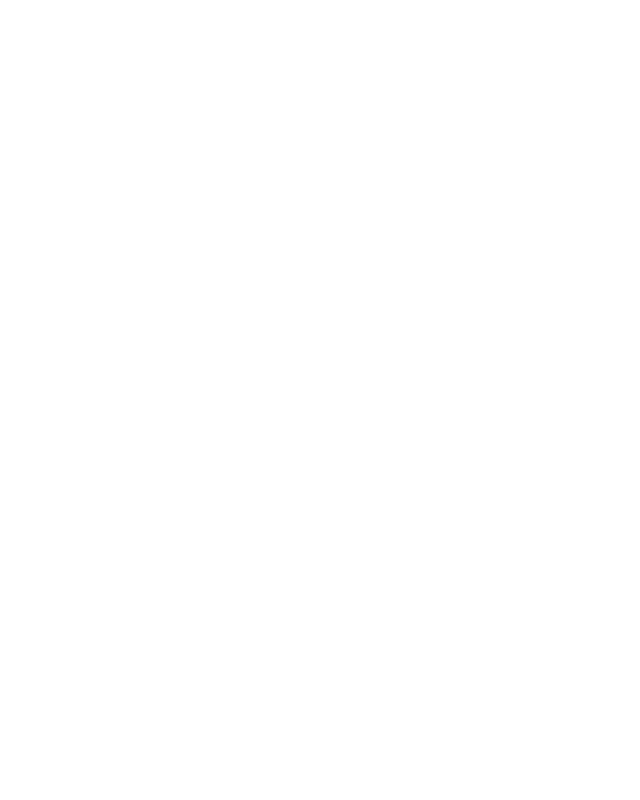
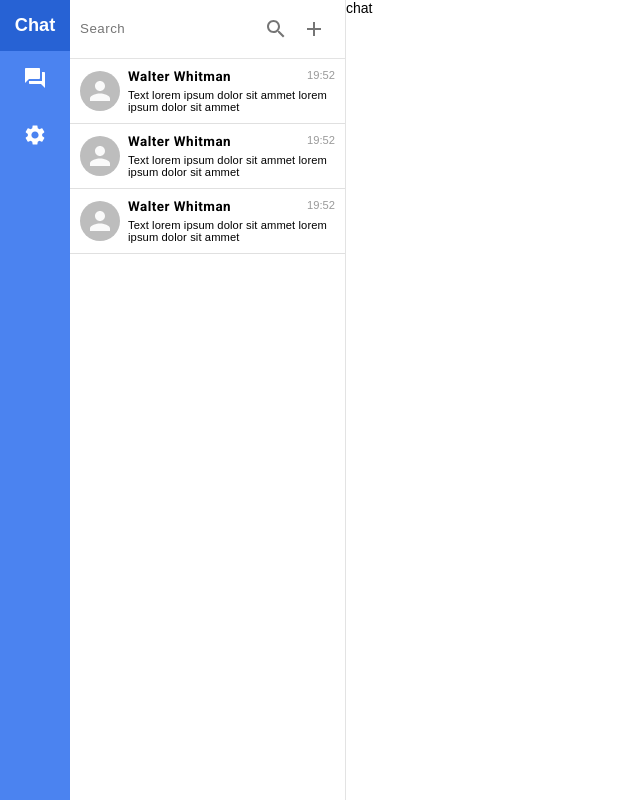
Before and after one commit to alex-borovikov/chat, a React (Create React App) app in the folder client/: page /api/user/chat in a window 1280 px wide. Shown: the whole page, without its empty margins (0-640 px from the left). Built offline with nearby package versions, Linux system fonts and the light colour scheme.

Commit message:
start build chat page || build aside with navigation || build search section || build messages section

```diff
--- a/client/public/index.html
+++ b/client/public/index.html
@@ -5,6 +5,8 @@
     <meta name="viewport" content="width=device-width, initial-scale=1" />
     <meta name="theme-color" content="#000000" />
 
+    <link rel="preconnect" href="https://fonts.gstatic.com">
+    <link href="https://fonts.googleapis.com/css2?family=Roboto:wght@700&display=swap" rel="stylesheet">
     <link rel="stylesheet" href="https://fonts.googleapis.com/css?family=Roboto:300,400,500,700&display=swap" />
     <link rel="stylesheet" href="https://fonts.googleapis.com/css?family=Roboto:300,400,500,700&display=swap" />
 
--- /dev/null
+++ b/client/src/UserApi/Chat/Chat.jsx
@@ -0,0 +1,41 @@
+import React from 'react';
+import {Box, Divider, makeStyles} from "@material-ui/core";
+import SearchIcon from '@material-ui/icons/Search';
+import AddIcon from '@material-ui/icons/Add';
+import {IconButton} from "@material-ui/core";
+import useStyles from "./Chat.styles";
+import Dialogs from "./Dialogs/Dialogs";
+import clsx from "clsx";
+
+
+
+
+const Chat = () => {
+    const classes = useStyles()
+    return (
+        <Box display={'flex'} className={classes.root}>
+            <aside className={classes.sidebar}>
+                <div className={clsx(classes.search, classes.padding)}>
+                    <input type='text' className={classes.input} placeholder={'Search'} />
+                    <IconButton>
+                        <SearchIcon />
+                    </IconButton>
+                    <IconButton>
+                        <AddIcon />
+                    </IconButton>
+                </div>
+                <div className='dialogs'>
+                    <Dialogs />
+                    <Divider />
+                    <Dialogs />
+                    <Divider />
+                    <Dialogs />
+                    <Divider />
+                </div>
+            </aside>
+            <div>chat</div>
+        </Box>
+    );
+};
+
+export default Chat;
--- /dev/null
+++ b/client/src/UserApi/Chat/Chat.styles.js
@@ -0,0 +1,27 @@
+import {makeStyles} from "@material-ui/core";
+
+const useStyles = makeStyles(theme => ({
+    root: {
+        '& .MuiIconButton-root': {
+            padding: '7px'
+        },
+        maxWidth: '100%'
+    },
+    sidebar: {
+        borderRight: '1px solid #e3e3e3',
+
+    },
+    search: {
+        borderBottom: '1px solid #e3e3e3',
+    },
+    input: {
+        border: 'none',
+        outline: 'none',
+        letterSpacing: '.5px'
+    },
+    padding: {
+        padding: '10px'
+    }
+}))
+
+export default useStyles;
--- /dev/null
+++ b/client/src/UserApi/Chat/Dialogs/Dialogs.jsx
@@ -0,0 +1,59 @@
+import React from 'react';
+import {Avatar, makeStyles} from "@material-ui/core";
+import style from '../Chat.styles'
+import clsx from "clsx";
+
+
+const useStyles = makeStyles(theme => ({
+    root: {
+        display: 'flex',
+        alignItems: 'center',
+        transition: 'background .3s ease',
+        '&:hover': {
+            background: '#ECF8FF',
+            cursor: 'pointer'
+        }
+    },
+    dialog: {
+        marginLeft: '8px',
+        width: '100%'
+    },
+    header: {
+        display: 'flex',
+        justifyContent: "space-between"
+    },
+    shortMessage: {
+        fontSize: '.8em',
+        marginTop: '5px',
+        letterSpacing: '.1px'
+    },
+    name: {
+        fontSize: '.96em',
+        fontWeight: 700,
+        letterSpacing: '.5px',
+        fontFamily: 'Roboto'
+    },
+    time: {
+        fontSize: '.8em',
+        opacity: '.4'
+    }
+}))
+
+const Dialogs = () => {
+    const classes = useStyles();
+    const classesStyles = style();
+    return (
+        <div className={clsx(classes.root, classesStyles.padding)}>
+            <Avatar />
+            <div className={classes.dialog}>
+                <div className={classes.header}>
+                    <p className={classes.name}>Walter Whitman</p>
+                    <p className={classes.time}>19:52</p>
+                </div>
+                <p className={classes.shortMessage}>Text lorem ipsum dolor sit ammet lorem ipsum dolor sit ammet</p>
+            </div>
+        </div>
+    );
+};
+
+export default Dialogs;
--- /dev/null
+++ b/client/src/UserApi/Navbar/Navbar.jsx
@@ -0,0 +1,62 @@
+import React from 'react';
+import {makeStyles} from "@material-ui/core";
+import ForumIcon from '@material-ui/icons/Forum';
+import SettingsIcon from '@material-ui/icons/Settings';
+import {NavLink} from "react-router-dom";
+
+const useStyles = makeStyles(theme => ({
+    root: {
+        background: '#4B83F0',
+    },
+    header: {
+        background: '#2762D4',
+        '& a': {
+            display: 'inline-block',
+            width: '100%',
+            fontWeight: 800,
+            fontSize: '1.3em',
+            textAlign: 'center',
+            padding: '15px 0',
+            color: '#fff',
+        }
+    },
+    icon: {
+        color: '#fff'
+    },
+    routerElement: {
+        textAlign: 'center',
+        padding: '15px 0',
+        transition: 'background .3s ease',
+        '&:hover': {
+            background: '#62D862'
+        }
+    }
+}))
+
+const Navbar = () => {
+    const classes = useStyles()
+    return (
+        <div className={classes.root}>
+            <div className={classes.header}>
+                <NavLink to="/api/user/chat">Chat</NavLink>
+            </div>
+            <div className={classes.nav}>
+                <nav>
+                    <NavLink to='/api/user/chat'>
+                        <div className={classes.routerElement}>
+                            <ForumIcon className={classes.icon} />
+                        </div>
+                    </NavLink>
+                    <NavLink to='/api/user/settings'>
+                        <div className={classes.routerElement}>
+                            <SettingsIcon className={classes.icon} />
+                        </div>
+                    </NavLink>
+                </nav>
+            </div>
+            <div></div>
+        </div>
+    );
+};
+
+export default Navbar;
--- a/client/src/UserApi/Sidebar/Sidebar.jsx
+++ b/client/src/UserApi/Settings/Settings.jsx
@@ -1,11 +1,11 @@
 import React from 'react';
 
-const Sidebar = () => {
+const Settings = () => {
     return (
         <div>
-
+            settings
         </div>
     );
 };
 
-export default Sidebar;
+export default Settings;
--- a/client/src/UserApi/UserApi.js
+++ b/client/src/UserApi/UserApi.js
@@ -1,10 +1,28 @@
 import React from 'react';
+import {makeStyles} from "@material-ui/core";
+import Navbar from "./Navbar/Navbar";
+import {Route, BrowserRouter as Router} from "react-router-dom";
+import Chat from "./Chat/Chat";
+import Settings from "./Settings/Settings";
+
+const useStyles = makeStyles(theme => ({
+    root: {
+        minHeight: '100vh',
+        display: 'grid',
+        gridTemplateColumns: '70px 1.5fr 3fr 1.5fr'
+    }
+}))
 
 const UserApi = () => {
+    const classes = useStyles()
     return (
-        <div>
-
-        </div>
+        <Router>
+            <div className={classes.root}>
+                <Navbar />
+                <Route path='/api/user/chat' component={Chat} />
+                <Route path='/api/user/settings' component={Settings} />
+            </div>
+        </Router>
     );
 };
 
```
